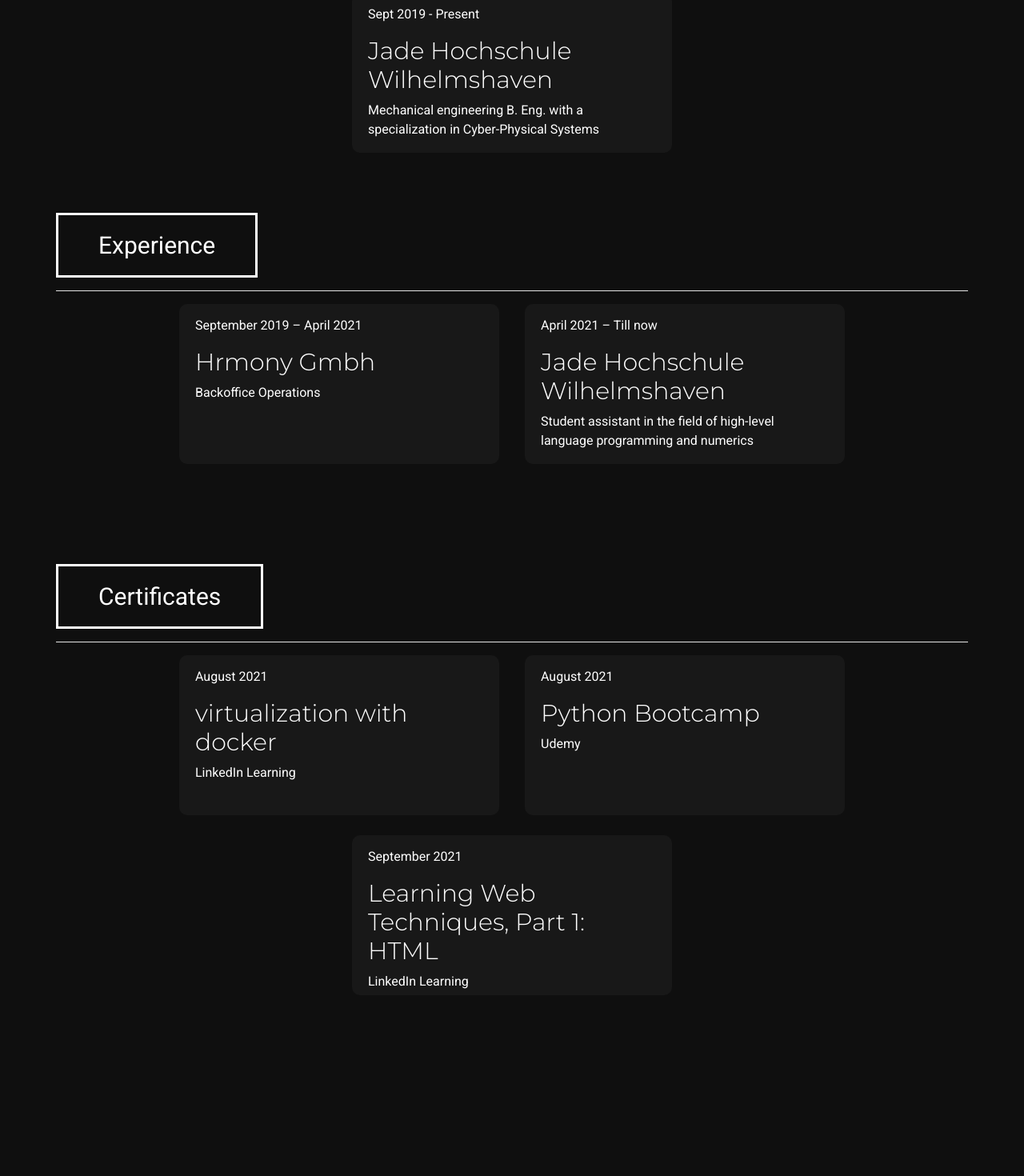
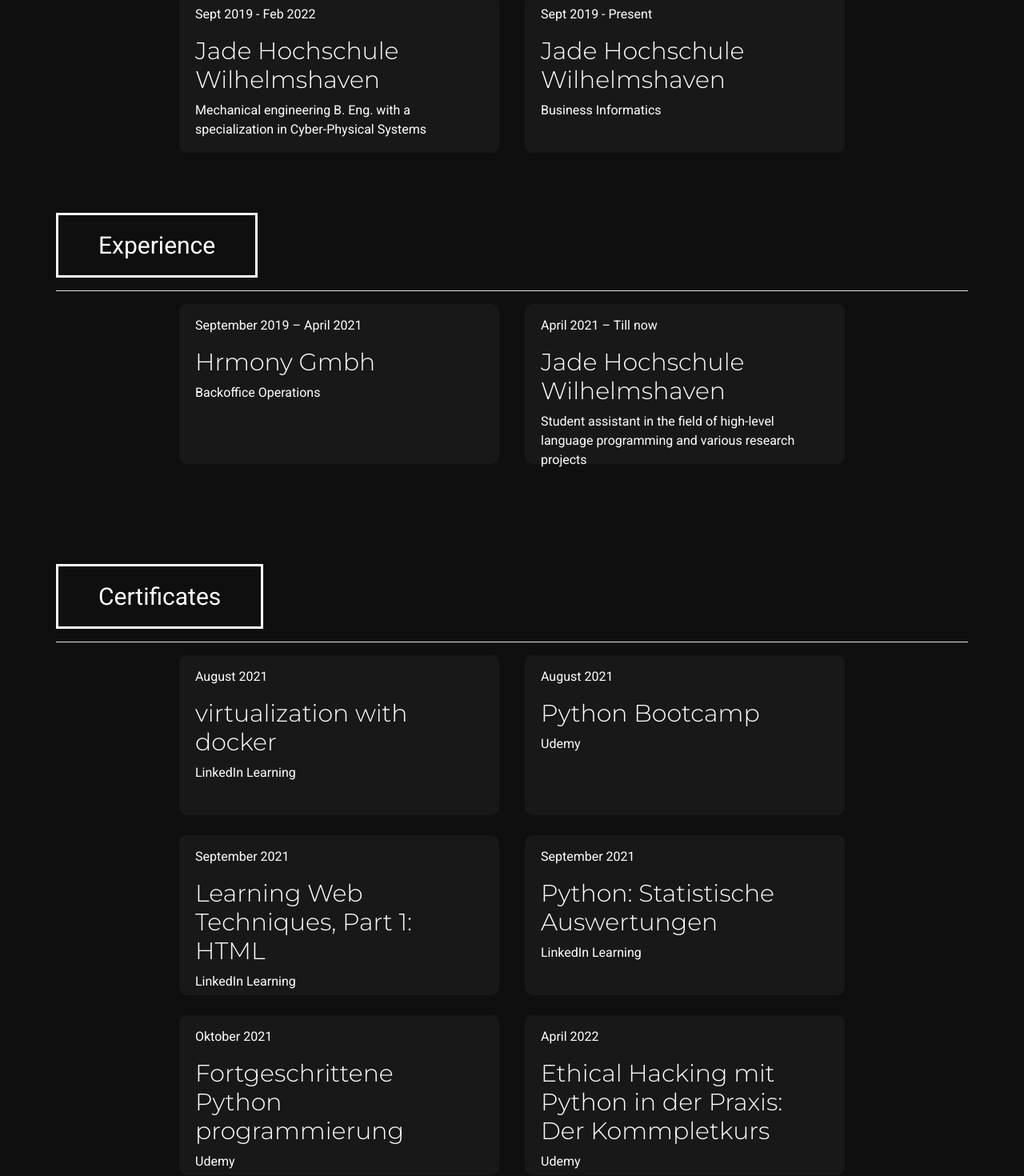
Before and after one commit to JanRipken/ripken, a Vue app: page /resume in a window 1280 px wide. Shown: the part 1160-2630 px from the top of the page at 80% size. Built offline with nearby package versions, Linux system fonts and the light colour scheme; what vue-resource would draw is missing.

Commit message:
Resume update

```diff
--- a/src/routes/Resume.vue
+++ b/src/routes/Resume.vue
@@ -140,6 +140,12 @@ export default {
                         title: 'Jade Hochschule Wilhelmshaven',
                         text:
                             'Mechanical engineering B. Eng. with a specialization in Cyber-Physical Systems',
+                        date: 'Sept 2019 - Feb 2022',
+                    },
+                    {
+                        title: 'Jade Hochschule Wilhelmshaven',
+                        text:
+                            'Business Informatics',
                         date: 'Sept 2019 - Present',
                     },
                 ],
@@ -152,7 +158,7 @@ export default {
                     {
                         title: 'Jade Hochschule Wilhelmshaven',
                         text:
-                            'Student assistant in the field of high-level language programming and numerics',
+                            'Student assistant in the field of high-level language programming and various research projects',
                         date: 'April 2021 – Till now',
                     },
                 ],
@@ -176,6 +182,27 @@ export default {
                         date: 'September 2021',
                         repo:
                             'certificates/Abschlusszertifikat_Webtechniken lernen Teil 1 HTML.pdf',
+                    },
+                    {
+                        title: 'Python: Statistische Auswertungen',
+                        text: 'LinkedIn Learning',
+                        date: 'September 2021',
+                        repo:
+                            'certificates/Abschlusszertifikat_Python Statistische Auswertungen.pdf',
+                    },
+                    {
+                        title: 'Fortgeschrittene Python programmierung',
+                        text: 'Udemy',
+                        date: 'Oktober 2021',
+                        repo:
+                            'certificates/UC-c9a6b58b-e364-4d33-896e-c4452f480b80.pdf',
+                    },
+                    {
+                        title: 'Ethical Hacking mit Python in der Praxis: Der Kommpletkurs',
+                        text: 'Udemy',
+                        date: 'April 2022',
+                        repo:
+                            'certificates/UC-e6dca6cc-a114-41c0-a370-a508e2399ef1.pdf',
                     },
                 ],
             },
```
